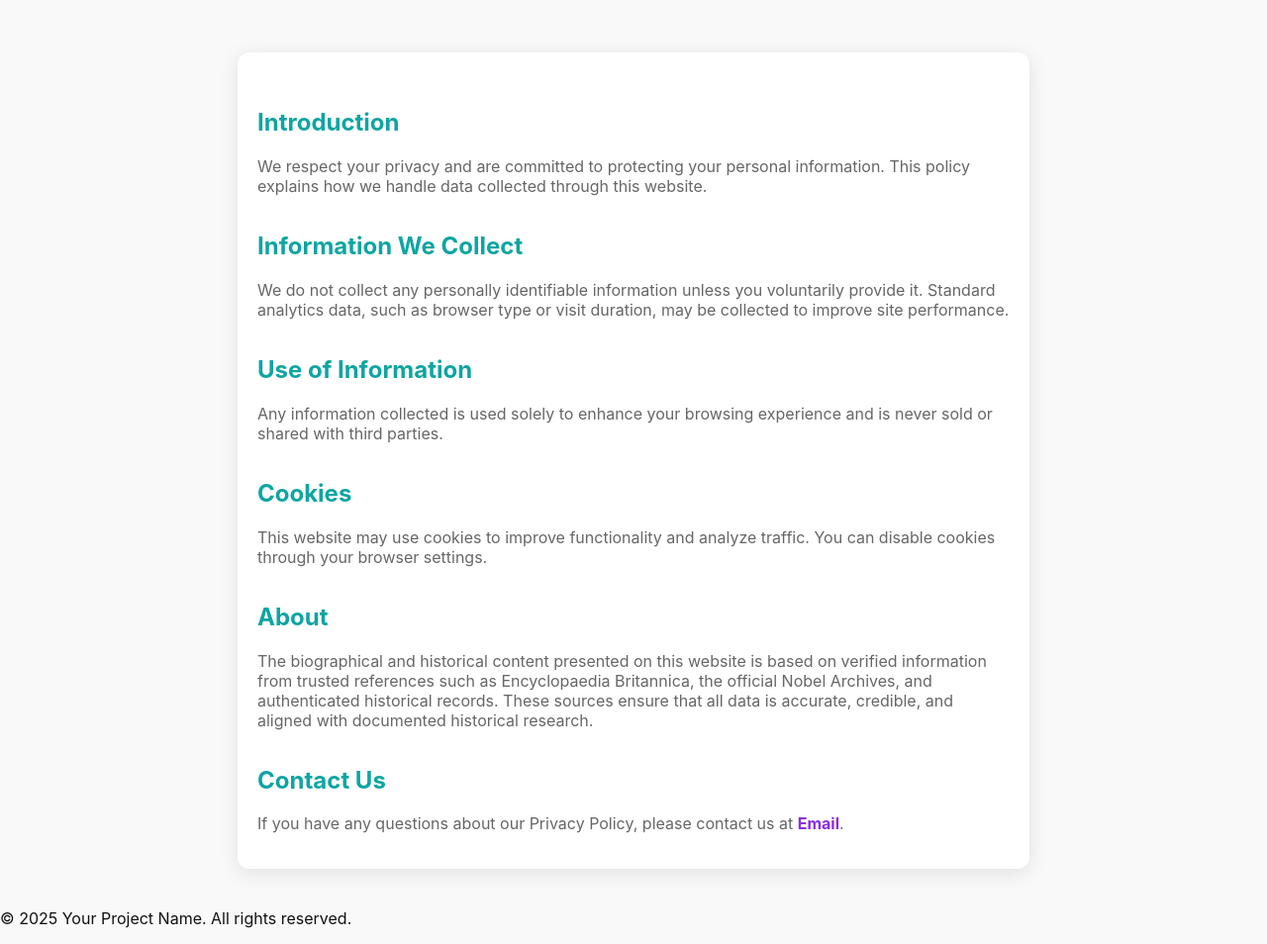
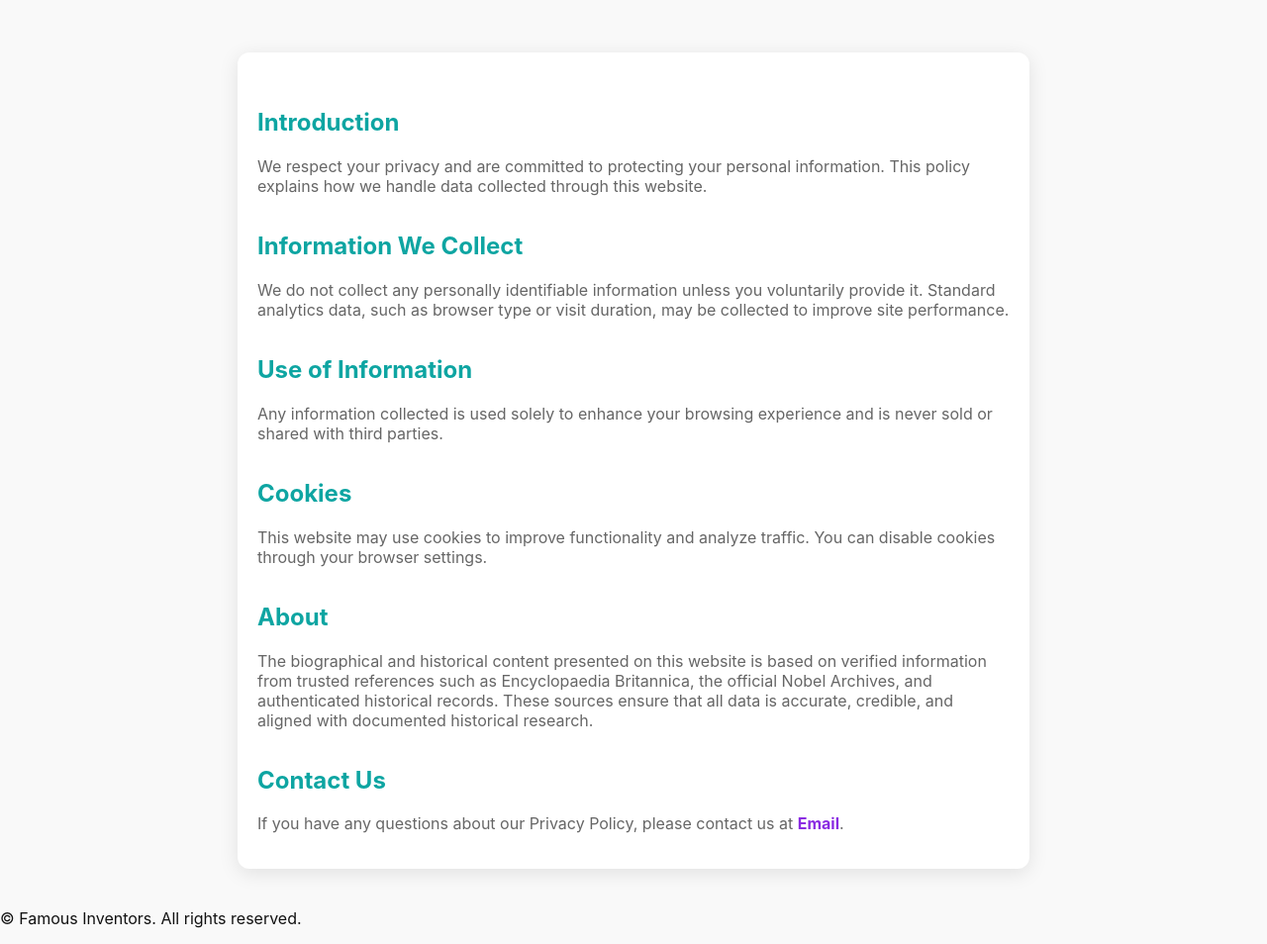
Before and after one commit to Vivek-Krishna00/SNW-project, a plain HTML site: page privacypolicy.html in a window 1280 px wide. Shown: the part 58-1012 px from the top of the page at 99% size. Drawn offline with Linux system fonts and the light colour scheme.

Commit message:
Update privacypolicy.html

```diff
--- a/privacypolicy.html
+++ b/privacypolicy.html
@@ -63,7 +63,7 @@
   </main>
 
   <footer>
-    <p>&copy; 2025 Your Project Name. All rights reserved.</p>
+    <p>&copy; Famous Inventors. All rights reserved.</p>
   </footer>
 </body>
 </html>
```
